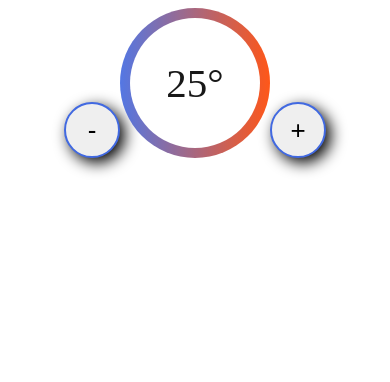
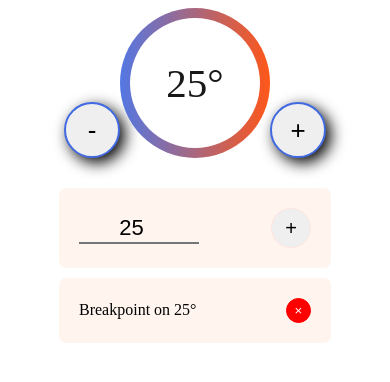
Before and after one commit to NoLogicTheOne/optimistic-update, a React (Create React App) app: page / in a window 390 px wide. Shown: the top 382 px of the page. Built offline with nearby package versions, Linux system fonts and the light colour scheme.

Commit message:
breakpoints problem

```diff
--- a/src/examples/TargetTemperature/TargetTemperature.tsx
+++ b/src/examples/TargetTemperature/TargetTemperature.tsx
@@ -1,13 +1,18 @@
 import { useQuery } from "react-query";
 import { useOptimisticMutation } from "../../core/useOptimisticMutation";
 import { longServer } from "../../fakeServer";
-import { TargetTemperatureControl } from "../../ui";
+import { BreakpointsControl, TargetTemperatureControl } from "../../ui";
 
 const server = longServer;
+
+const nope = () => new Promise(() => {});
 
 export const TargetTemperature = () => {
   const { data: temperature, isLoading } = useQuery("temperature", () =>
     server.get("temperature")
+  );
+  const { data: breakpoints } = useQuery("breakpoints", () =>
+    server.get("breakpoints")
   );
 
   const { mutateAsync: setTemperature } = useOptimisticMutation(
@@ -18,6 +23,7 @@ export const TargetTemperature = () => {
   if (isLoading) return <>Loading</>;
 
   return (
+    <span>
       <TargetTemperatureControl
         increment={() => {
           setTemperature(temperature! + 1);
@@ -25,7 +31,15 @@ export const TargetTemperature = () => {
         decrement={() => {
           setTemperature(temperature! - 1);
         }}
-      current={temperature!}
+        current={temperature}
       />
+      {breakpoints && (
+        <BreakpointsControl
+          onAdd={nope}
+          onDelete={nope}
+          breakpoints={breakpoints}
+        />
+      )}
+    </span>
   );
 };
--- a/src/fakeServer/FakeServer.tsx
+++ b/src/fakeServer/FakeServer.tsx
@@ -1,19 +1,42 @@
-type DBFields = "temperature";
+import { Breakpoint } from "../types";
+
+type DBFields = {
+  temperature: number;
+  breakpoints: Breakpoint[];
+};
 
 class DB {
   static instance = new DB();
-  private db: Record<DBFields, number> = { temperature: 25 };
+  private db: DBFields = {
+    temperature: 25,
+    breakpoints: [{ degree: 25, id: "1" }],
+  };
 
-  public get(param: DBFields) {
+  public get<TField extends keyof DBFields>(param: TField) {
     return this.db[param];
   }
 
-  public put(param: DBFields, value: number) {
-    if (value < 10) {
+  public put<TField extends keyof DBFields>(
+    param: TField,
+    value: DBFields[TField]
+  ) {
+    if (param === "temperature" && value < 10) {
       throw new Error("Incorrect user input");
     }
 
     this.db[param] = value;
+    return this.db[param];
+  }
+
+  public delete(param: "breakpoints", id: string) {
+    this.db[param] = this.db[param].filter((bp) => bp.id !== id);
+
+    return this.db[param];
+  }
+
+  public post(param: "breakpoints", nextBreakpoint: Breakpoint) {
+    this.db[param].push(nextBreakpoint);
+
     return this.db[param];
   }
 }
@@ -32,19 +55,38 @@ class FakeServer {
     return this.db;
   };
 
-  public async get(param: DBFields) {
+  public async get<TField extends keyof DBFields>(param: TField) {
     const db = await this.request();
-    const result = db.get(param);
+    const result = db.get<typeof param>(param);
 
-    console.log("get request ready ", result);
+    console.log("get request ready ", param, result);
     return result;
   }
 
-  public async put(param: DBFields, value: number) {
+  public async put<TField extends keyof DBFields>(
+    param: TField,
+    value: DBFields[TField]
+  ) {
     const db = await this.request();
     const result = db.put(param, value);
 
     console.log("put request ready ", result);
+    return result;
+  }
+
+  public async post(param: "breakpoints", nextBreakpoint: Breakpoint) {
+    const db = await this.request();
+    const result = db.post(param, nextBreakpoint);
+
+    console.log("post request ready ", result);
+    return result;
+  }
+
+  public async delete(param: "breakpoints", id: string) {
+    const db = await this.request();
+    const result = db.delete(param, id);
+
+    console.log("delete request ready ", result);
     return result;
   }
 }
--- /dev/null
+++ b/src/types.ts
@@ -0,0 +1,4 @@
+export type Breakpoint = {
+  id: string;
+  degree: number;
+};
--- /dev/null
+++ b/src/ui/BreakpointsControl/BreakpointsControl.module.css
@@ -0,0 +1,65 @@
+.wrapper {
+    margin-top: 30px;
+    display: flex;
+    flex-direction: column;
+    align-items: center;
+    gap: 10px;
+}
+
+.row {
+    display: flex;
+    justify-content: space-between;
+    align-items: baseline;
+    background-color: Seashell;
+    width: 232px;
+    border-radius: 7px;
+    padding: 20px;
+}
+
+.input {
+    background-color: transparent;
+    border-top: none;
+    border-right: none;
+    border-left: none;
+    text-align: center;
+
+    font-size: 22px;
+    width: 50%;
+}
+
+.input:focus {
+    outline: none;
+}
+
+
+.add {
+    border-radius: 50%;
+    border: 1px solid MistyRose;
+    cursor: pointer;
+    font-size: 20px;
+    width: 40px;
+    height: 40px;
+    transition: all .2s;
+}
+
+.add:hover {
+    background-color: MistyRose;
+    box-shadow: 3px 3px 5px maroon;
+    transition: all .2s;
+}
+
+.delete {
+    border-radius: 50%;
+    border: 1px solid red;
+    color: white;
+    background-color: red;
+    cursor: pointer;
+    transition: all .2s;
+    width: 25px;
+    height: 25px;
+}
+
+.delete:hover {
+    transition: all .2s;
+    box-shadow: 3px 3px 5px maroon;
+}
--- /dev/null
+++ b/src/ui/BreakpointsControl/BreakpointsControl.tsx
@@ -0,0 +1,45 @@
+import { FC, useState } from "react";
+import { Breakpoint } from "../../types";
+
+import styles from "./BreakpointsControl.module.css";
+
+type BreakpointProps = {
+  onAdd: (breakpoint: Breakpoint) => Promise<any>;
+  onDelete: (id: string) => Promise<any>;
+
+  breakpoints: Breakpoint[];
+};
+
+export const BreakpointsControl: FC<BreakpointProps> = ({
+  breakpoints,
+  onAdd,
+  onDelete,
+}) => {
+  const [nextBreakpoint, setNextBreakpoint] = useState<number>();
+
+  return (
+    <span className={styles.wrapper}>
+      <span className={styles.row}>
+        <input
+          type="number"
+          value={nextBreakpoint || 25}
+          onChange={(e) => setNextBreakpoint(+e.target.value)}
+          className={styles.input}
+        />
+        <button className={styles.add}>+</button>
+      </span>
+
+      {breakpoints.map((breakpoint) => (
+        <span key={breakpoint.id} className={styles.row}>
+          Breakpoint on {breakpoint.degree}&deg;
+          <button
+            onClick={() => onDelete(breakpoint.id)}
+            className={styles.delete}
+          >
+            &times;
+          </button>
+        </span>
+      ))}
+    </span>
+  );
+};
--- /dev/null
+++ b/src/ui/BreakpointsControl/index.ts
@@ -0,0 +1 @@
+export * from "./BreakpointsControl";
--- a/src/ui/index.ts
+++ b/src/ui/index.ts
@@ -1 +1,2 @@
-export * from './TargetTemperatureControl'
+export * from "./TargetTemperatureControl";
+export * from "./BreakpointsControl";
```
Lines whose indentation alone changed are shown as unchanged.
